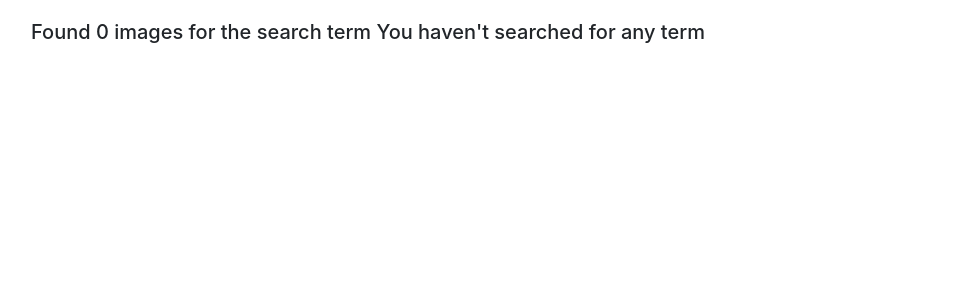
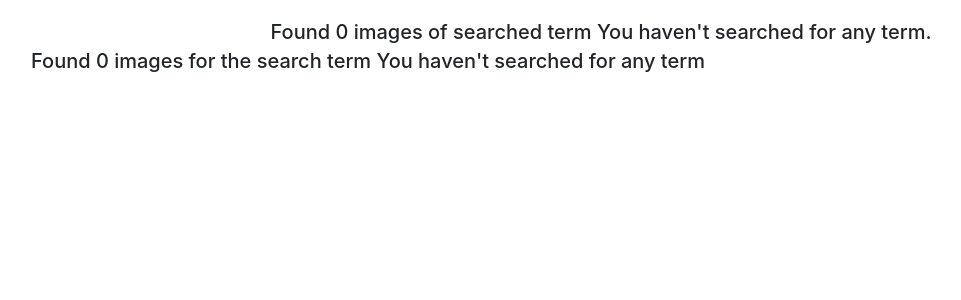
Before and after one commit to Ndundiro/Personal-Gallery, a Django app: page /search/ in a window 1280 px wide. Shown: the part 62-362 px from the top of the page, without its empty margins (39-1000 px from the left). Run offline with Django 3.2, Linux system fonts and the light colour scheme; some libraries are stand-ins or nearby versions.

Commit message:
Displays the found images from the search form.Display as expected.

```diff
--- a/gallery/templates/search.html
+++ b/gallery/templates/search.html
@@ -3,24 +3,19 @@
 
 <div class="container">
 
+  <h2 class="text-center">Found {{ images|length }} images of searched term {{message}}.</h2>
   <div class="row">
     {% if images%}
-      <h2>Found {{ images|length }} of searched term {{message}}</h2>
+
+    {% for image in images %}
+    <div class="col-md-4 card">
+      <img src="{{image.image.url}}" height="280vh" class="card-img-top">
+    </div>
+    {% endfor %}
+
     {% else %}
-      <h2> Found 0 images for the search term {{message}}</h2>
+    <h2> Found 0 images for the search term {{message}}</h2>
     {% endif %}
-
   </div>
 
-  <div class="row">
-
-  {% if images %}
-    {% for image in images %}
-      <div class="col-sm-6 col-md-3">
-          <h1>{{image.title}}</h1>
-      </div>
-    {% endfor %}
-  {% endif %}
-  </div>
-</div>
-{% endblock %}
+  {% endblock %}
```
